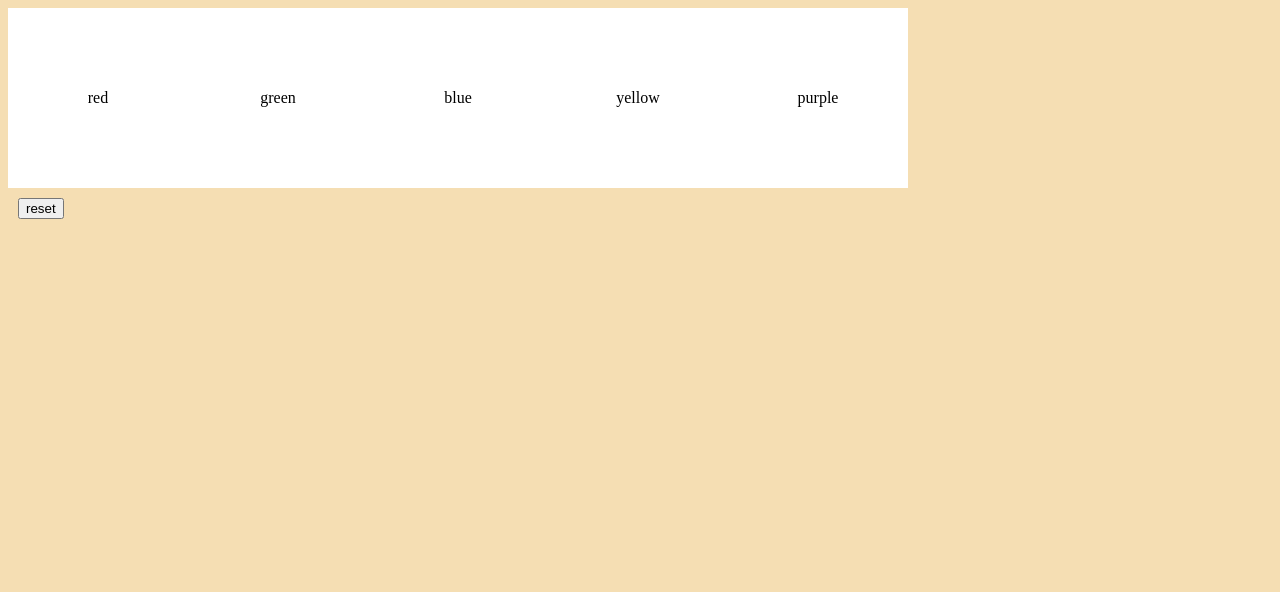
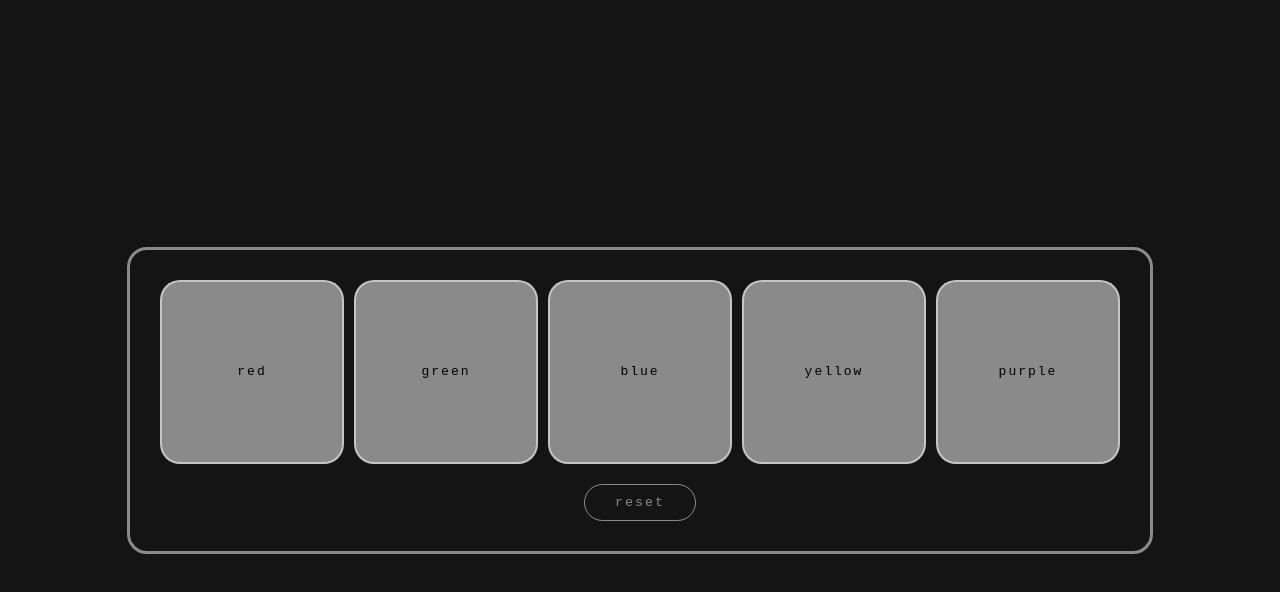
Before and after one commit to lkkrd/-09, a plain HTML site: page index.html in a window 1280 px wide. Drawn offline with Linux system fonts and the light colour scheme.

Commit message:
poprawion layout

```diff
--- a/index.html
+++ b/index.html
@@ -10,12 +10,18 @@
   <body>
     <script defer src="script.js"></script>
     <main>
-      <div class="box red">red</div>
-      <div class="box green">green</div>
-      <div class="box blue">blue</div>
-      <div class="box yellow">yellow</div>
-      <div class="box purple">purple</div>
+      <div class="container">
+        <div class="boxes">
+          <div class="box red" id="red">red</div>
+          <div class="box" id="green">green</div>
+          <div class="box" id="blue">blue</div>
+          <div class="box" id="yellow">yellow</div>
+          <div class="box" id="purple">purple</div>
+        </div>
+        <div class="btn">
+          <button id="reset">reset</button>
+        </div>
+      </div>
     </main>
-    <button id="reset">reset</button>
   </body>
 </html>
--- a/script.js
+++ b/script.js
@@ -3,34 +3,12 @@ const reset = document.querySelector("#reset");
 
 reset.addEventListener("click", function () {
   btns.forEach((btn) => {
-    btn.style.backgroundColor = "white";
+    btn.style.backgroundColor = "var(--main-color)";
   });
 });
 
-/*btns.forEach((btn) => {
-  btn.addEventListener("click", function () {
-    if (btn.classList.contains("green")) {
-      console.log("green");
-    }
-    if (btn.classList.contains("yellow")) {
-      console.log("yellow");
-    }
-    if (btn.classList.contains("red")) {
-      console.log("red");
-    }
-    if (btn.classList.contains("blue")) {
-      console.log("blue");
-    }
-    if (btn.classList.contains("purple")) {
-      console.log("purple");
-    }
-  });
-}); */
-
 btns.forEach((btn) => {
   btn.addEventListener("click", function () {
-    if (btn.classList.contains(btn.classList[1])) {
-      btn.style.backgroundColor = btn.classList[1];
-    }
+    btn.style.backgroundColor = btn.id;
   });
 });
--- a/style.css
+++ b/style.css
@@ -1,30 +1,70 @@
 :root {
+  --main-color: rgba(255, 255, 255, 0.5);
+}
+
+body {
+  box-sizing: border-box;
+  font-family: monospace;
+  letter-spacing: 2px;
+  overflow: hidden;
   margin: 0;
   padding: 0;
-  overflow: hidden;
-  background-color: wheat;
+  background-color: rgb(20, 20, 20);
 }
 main {
+  width: 100vw;
+  height: 100vh;
+  display: flex;
+  justify-content: space-evenly;
+  align-items: center;
+}
+button {
+  padding-block: 10px;
+  padding-inline: 30px;
+  border: 1px solid var(--main-color);
+  border-radius: 20px;
+  background-color: rgba(255, 255, 255, 0);
+  color: var(--main-color);
+  font-family: inherit;
+  letter-spacing: inherit;
+}
+button:hover {
+  cursor: pointer;
+  background-color: black;
+}
+.btn {
+  display: flex;
+  justify-content: center;
+  padding-top: 20px;
+}
+
+.container {
+  padding: 30px;
+  border: 3px solid var(--main-color);
+  border-radius: 20px;
+}
+
+.boxes {
+  gap: 10px;
   padding: 0px;
   position: relative;
   display: flex;
-  width: 100vw;
-}
-button {
-  position: absolute;
-  margin: 10px;
+  justify-content: center;
+  align-items: center;
 }
 .box {
   padding: 40px;
   width: 100px;
   height: 100px;
   display: flex;
-  flex-wrap: wrap-reverse;
   align-items: center;
-  justify-content: space-evenly;
-  background-color: white;
+  justify-content: center;
+  background-color: rgba(255, 255, 255, 0.5);
+  border: 2px solid var(--main-color);
+  border-radius: 20px;
 }
 .box:hover {
   background-color: black !important;
   color: wheat;
+  cursor: pointer;
 }
```
